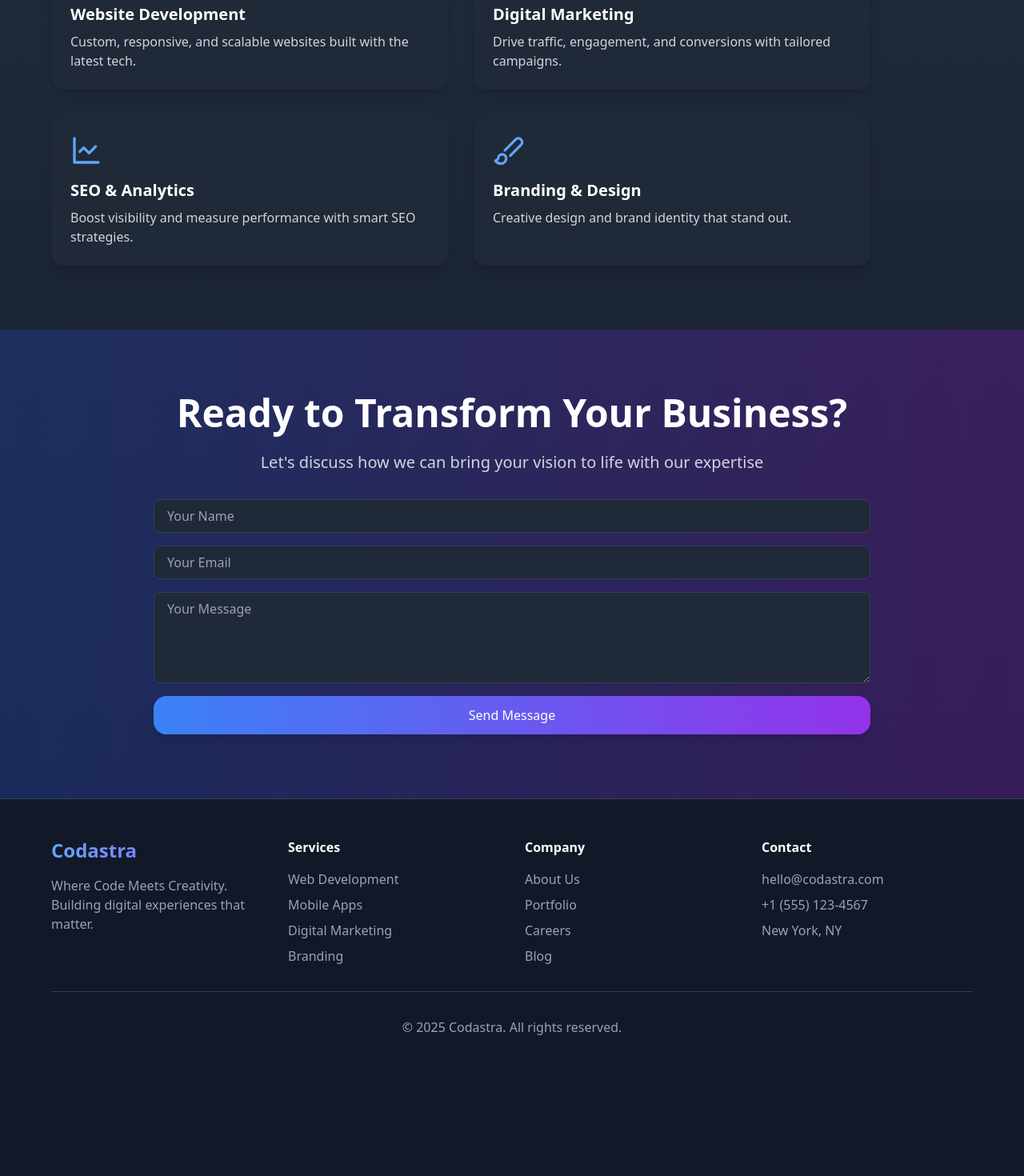
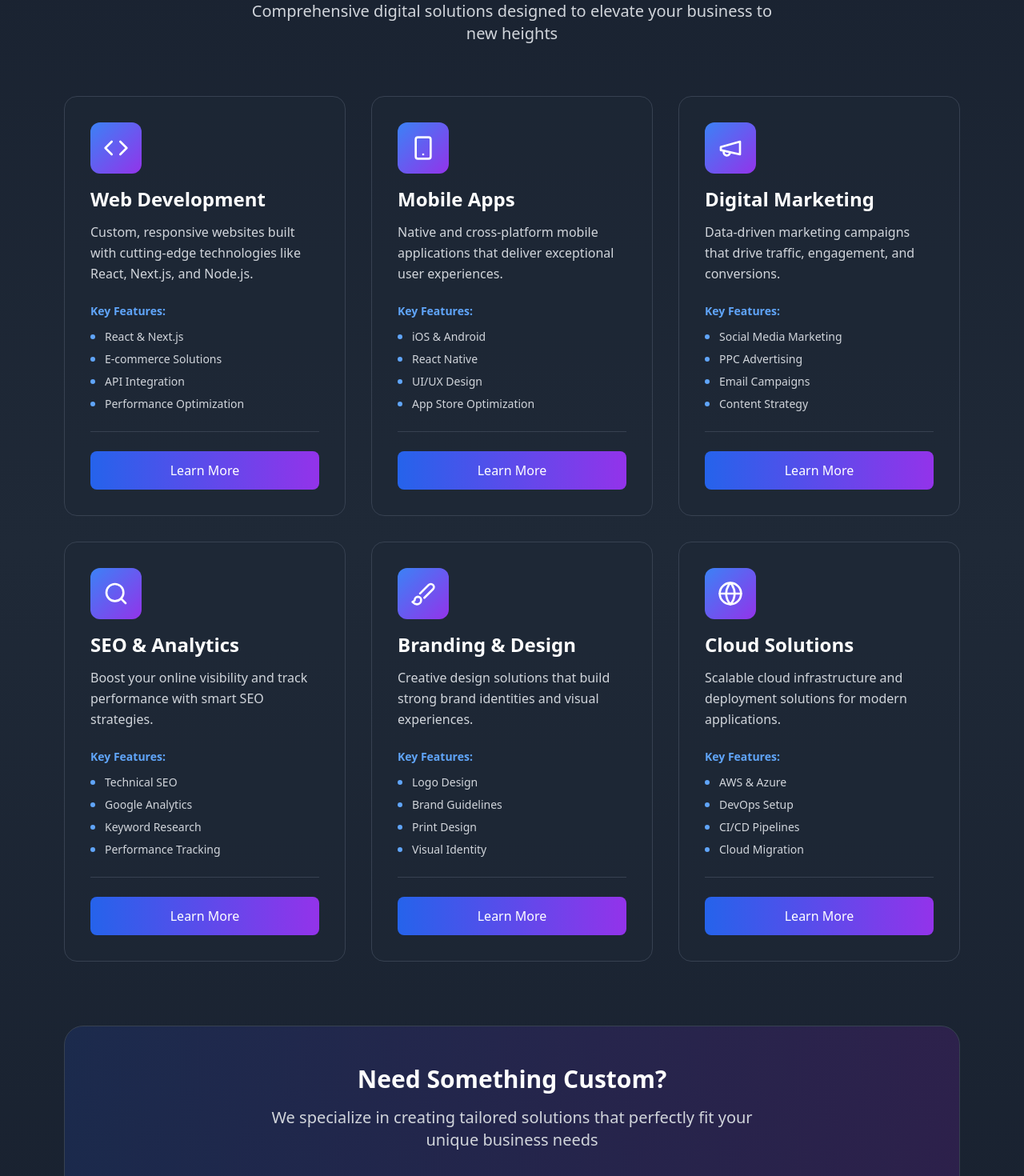
Before and after one commit to viralsparkconnect-hue/codastra-next-client, a Next.js app: page / in a window 1280 px wide. Shown: the part 1300-2770 px from the top of the page at 80% size. Before the commit the page ends 2644 px from the top, so only its background shows below. Built offline with nearby package versions, Linux system fonts and the light colour scheme.

Commit message:
Update Services.js

```diff
--- a/components/Services.js
+++ b/components/Services.js
@@ -1,31 +1,121 @@
 import { motion } from 'framer-motion'
-import { Code, Megaphone, LineChart, Brush } from 'lucide-react'
+import { Code, Megaphone, LineChart, Brush, Smartphone, Globe, Search, Palette } from 'lucide-react'
 
 const services = [
-  { icon: Code, title: 'Website Development', desc: 'Custom, responsive, and scalable websites built with the latest tech.' },
-  { icon: Megaphone, title: 'Digital Marketing', desc: 'Drive traffic, engagement, and conversions with tailored campaigns.' },
-  { icon: LineChart, title: 'SEO & Analytics', desc: 'Boost visibility and measure performance with smart SEO strategies.' },
-  { icon: Brush, title: 'Branding & Design', desc: 'Creative design and brand identity that stand out.' },
+  {
+    icon: Code,
+    title: 'Web Development',
+    desc: 'Custom, responsive websites built with cutting-edge technologies like React, Next.js, and Node.js.',
+    features: ['React & Next.js', 'E-commerce Solutions', 'API Integration', 'Performance Optimization']
+  },
+  {
+    icon: Smartphone,
+    title: 'Mobile Apps',
+    desc: 'Native and cross-platform mobile applications that deliver exceptional user experiences.',
+    features: ['iOS & Android', 'React Native', 'UI/UX Design', 'App Store Optimization']
+  },
+  {
+    icon: Megaphone,
+    title: 'Digital Marketing',
+    desc: 'Data-driven marketing campaigns that drive traffic, engagement, and conversions.',
+    features: ['Social Media Marketing', 'PPC Advertising', 'Email Campaigns', 'Content Strategy']
+  },
+  {
+    icon: Search,
+    title: 'SEO & Analytics',
+    desc: 'Boost your online visibility and track performance with smart SEO strategies.',
+    features: ['Technical SEO', 'Google Analytics', 'Keyword Research', 'Performance Tracking']
+  },
+  {
+    icon: Brush,
+    title: 'Branding & Design',
+    desc: 'Creative design solutions that build strong brand identities and visual experiences.',
+    features: ['Logo Design', 'Brand Guidelines', 'Print Design', 'Visual Identity']
+  },
+  {
+    icon: Globe,
+    title: 'Cloud Solutions',
+    desc: 'Scalable cloud infrastructure and deployment solutions for modern applications.',
+    features: ['AWS & Azure', 'DevOps Setup', 'CI/CD Pipelines', 'Cloud Migration']
+  },
 ]
 
 export default function Services() {
   return (
-    <section className="mt-12 w-full max-w-5xl">
-      <h2 className="text-3xl font-bold mb-8">Our Services</h2>
-      <div className="grid grid-cols-1 md:grid-cols-2 gap-8">
-        {services.map(({ icon: Icon, title, desc }, i) => (
+    <section className="py-20 px-4">
+      <div className="max-w-6xl mx-auto">
+        <motion.div
+          className="text-center mb-16"
+          initial={{ opacity: 0, y: 20 }}
+          animate={{ opacity: 1, y: 0 }}
+          transition={{ duration: 0.8 }}
+        >
+          <h2 className="text-4xl md:text-5xl font-bold text-white mb-4">
+            Our <span className="bg-gradient-to-r from-blue-400 to-purple-500 bg-clip-text text-transparent">Services</span>
+          </h2>
+          <p className="text-xl text-gray-300 max-w-2xl mx-auto">
+            Comprehensive digital solutions designed to elevate your business to new heights
+          </p>
+        </motion.div>
+
+        <div className="grid grid-cols-1 md:grid-cols-2 lg:grid-cols-3 gap-8">
+          {services.map(({ icon: Icon, title, desc, features }, i) => (
             <motion.div
               key={i}
-            className="p-6 rounded-2xl bg-gray-800 shadow-lg hover:shadow-xl transition"
+              className="group relative p-8 rounded-2xl bg-gray-800/50 border border-gray-700 hover:border-blue-500/50 transition-all duration-300 hover:shadow-2xl hover:shadow-blue-500/10"
               initial={{ opacity: 0, y: 20 }}
               animate={{ opacity: 1, y: 0 }}
-            transition={{ delay: i * 0.2 }}
+              transition={{ delay: i * 0.1, duration: 0.6 }}
+              whileHover={{ y: -5 }}
             >
-            <Icon className="w-10 h-10 mb-4 text-blue-400" />
-            <h3 className="text-xl font-semibold mb-2">{title}</h3>
-            <p className="text-gray-300">{desc}</p>
+              <div className="absolute inset-0 bg-gradient-to-br from-blue-600/5 to-purple-600/5 rounded-2xl opacity-0 group-hover:opacity-100 transition-opacity duration-300"></div>
+
+              <div className="relative z-10">
+                <div className="mb-6">
+                  <div className="w-16 h-16 bg-gradient-to-br from-blue-500 to-purple-600 rounded-xl flex items-center justify-center mb-4 group-hover:scale-110 transition-transform duration-300">
+                    <Icon className="w-8 h-8 text-white" />
+                  </div>
+                  <h3 className="text-2xl font-bold text-white mb-3">{title}</h3>
+                  <p className="text-gray-300 leading-relaxed">{desc}</p>
+                </div>
+
+                <div className="space-y-2">
+                  <h4 className="text-sm font-semibold text-blue-400 mb-3">Key Features:</h4>
+                  {features.map((feature, idx) => (
+                    <div key={idx} className="flex items-center text-gray-300 text-sm">
+                      <div className="w-1.5 h-1.5 bg-blue-400 rounded-full mr-3"></div>
+                      {feature}
+                    </div>
+                  ))}
+                </div>
+
+                <div className="mt-6 pt-6 border-t border-gray-700">
+                  <button className="w-full py-3 px-4 bg-gradient-to-r from-blue-600 to-purple-600 text-white rounded-lg font-medium hover:from-blue-700 hover:to-purple-700 transition-all duration-300 group-hover:shadow-lg">
+                    Learn More
+                  </button>
+                </div>
+              </div>
             </motion.div>
           ))}
+        </div>
+
+        {/* CTA Section */}
+        <motion.div
+          className="mt-20 text-center p-12 bg-gradient-to-r from-blue-900/30 to-purple-900/30 rounded-3xl border border-gray-700"
+          initial={{ opacity: 0, y: 30 }}
+          animate={{ opacity: 1, y: 0 }}
+          transition={{ delay: 0.8, duration: 0.8 }}
+        >
+          <h3 className="text-3xl font-bold text-white mb-4">
+            Need Something Custom?
+          </h3>
+          <p className="text-xl text-gray-300 mb-8 max-w-2xl mx-auto">
+            We specialize in creating tailored solutions that perfectly fit your unique business needs
+          </p>
+          <button className="px-8 py-4 bg-gradient-to-r from-blue-600 to-purple-600 text-white rounded-full font-semibold hover:from-blue-700 hover:to-purple-700 transition-all duration-300 shadow-lg hover:shadow-xl">
+            Discuss Your Project
+          </button>
+        </motion.div>
       </div>
     </section>
   )
```
Lines whose indentation alone changed are shown as unchanged.
